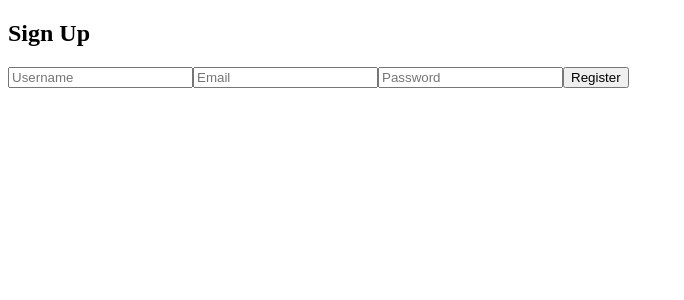
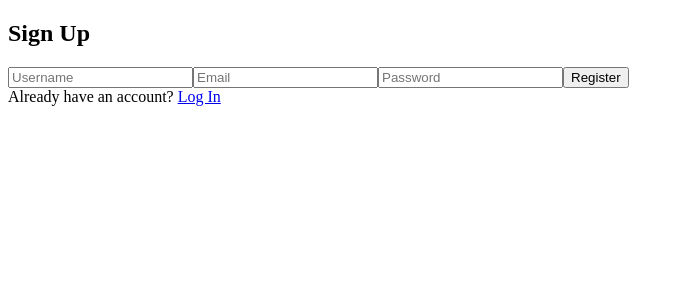
Before and after one commit to boxcarcoder/Reddalerts, a React (Create React App) app in the folder client/: page /register in a window 1280 px wide. Shown: the top 300 px of the page, without its empty margins (0-684 px from the left). Built offline with nearby package versions, Linux system fonts and the light colour scheme; the HTML template or start-up script is replaced by a standard one.

Commit message:
created links to navigate to regsiter or login pages.

```diff
--- a/client/src/components/auth/Login.js
+++ b/client/src/components/auth/Login.js
@@ -52,6 +52,9 @@ const Login = ({ login, authState: { isAuthenticated } }) => {
         />
         <input type='submit' value='Log In' />
       </form>
+      <div>
+        Don't have an account? <a href='/register'>Register</a>
+      </div>
     </section>
   );
 };
--- a/client/src/components/auth/Register.js
+++ b/client/src/components/auth/Register.js
@@ -67,6 +67,9 @@ const Register = ({ register, authState: { isAuthenticated } }) => {
         />
         <input type='submit' value='Register' />
       </form>
+      <div>
+        Already have an account? <a href='/login'>Log In</a>
+      </div>
     </section>
   );
 };
--- a/client/src/components/layout/Navbar.js
+++ b/client/src/components/layout/Navbar.js
@@ -14,7 +14,7 @@ const Navbar = ({ authState: { isAuthenticated }, logout }) => {
         <Fragment>
           <Link to='/Dashboard'>Dashboard</Link>
           <Link to='/settings'>Settings</Link>
-          <a onClick={(e) => handleLogout(e)} href='#!'>
+          <a onClick={(e) => handleLogout(e)} href='/register'>
             Logout
           </a>
         </Fragment>
```
Also changed, not shown: 1 other file (tests, documents, lock files or other folders).
